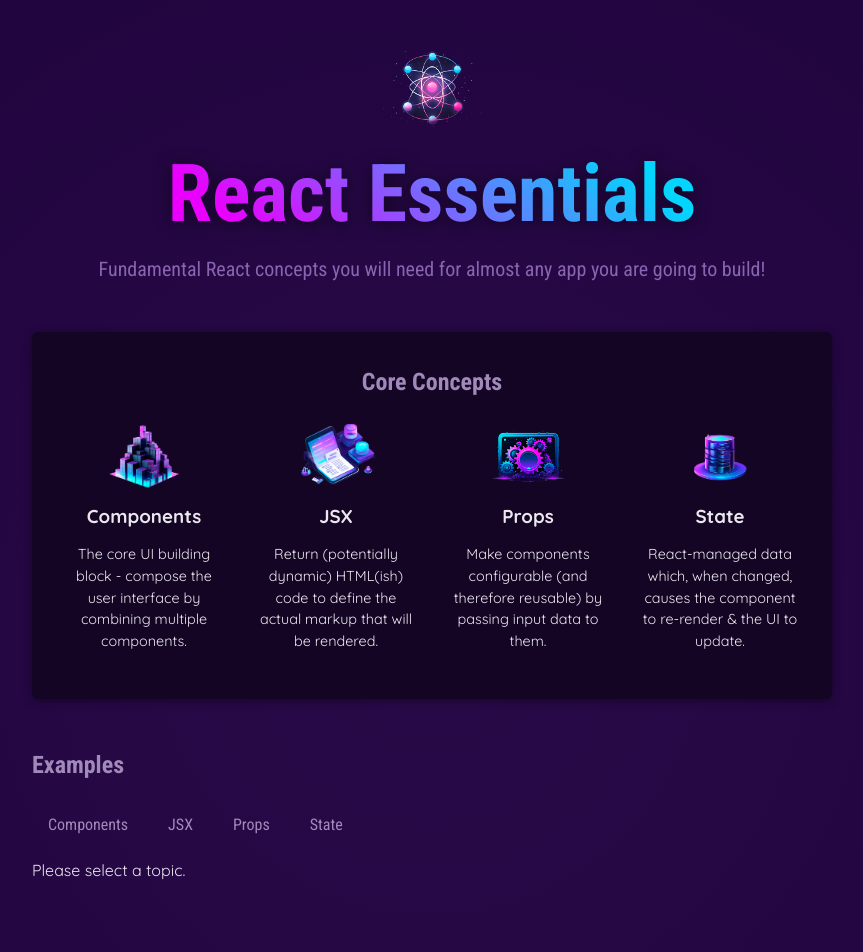
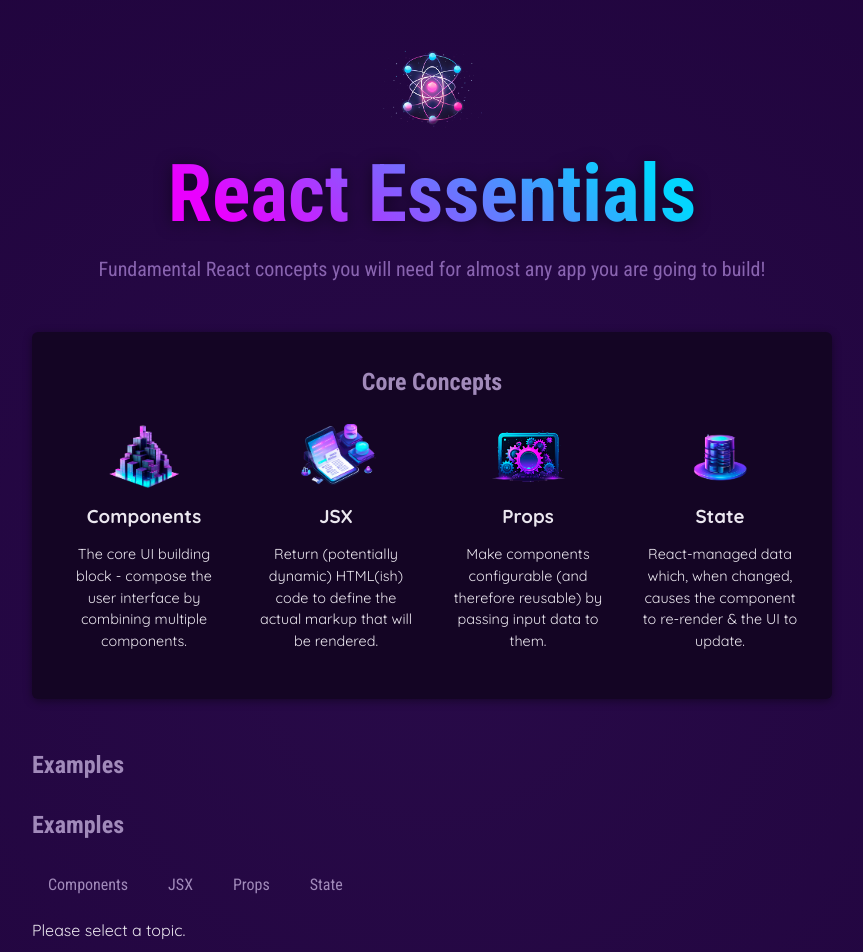
Before and after one commit to adrielfsc/react-essentials, a React (Vite) app: page / in a window 1280 px wide. Shown: the top 952 px of the page, without its empty margins (208-1071 px from the left). Built offline with nearby package versions, Linux system fonts and the light colour scheme.

Commit message:
adding section element and forwarding props

```diff
--- a/src/App.jsx
+++ b/src/App.jsx
@@ -1,5 +1,3 @@
-import {useState} from 'react';
-import { EXAMPLES } from './data.js'
 import Header from './components/Header/Header.jsx';
 import CoreConcepts from './components/CoreConcepts.jsx';
 import Examples from './components/Examples.jsx';
--- a/src/components/Examples.jsx
+++ b/src/components/Examples.jsx
@@ -1,9 +1,10 @@
 import { useState } from "react";
 import { EXAMPLES } from "../data";
 import TabButton from "./TabButton";
+import Section from "./Section";
 
-export default function Examples(){
-    const[selectedTopic, setSelectedTopic] = useState();
+export default function Examples() {
+  const [selectedTopic, setSelectedTopic] = useState();
 
   function handleSelect(selectedButton) {
     setSelectedTopic(selectedButton);
@@ -12,7 +13,7 @@
 
   let tabContent = <p>Please select a topic.</p>
 
-    if(selectedTopic){
+  if (selectedTopic) {
     tabContent = (
       <div id="tab-content">
         <h3>{EXAMPLES[selectedTopic].title}</h3>
@@ -27,16 +28,16 @@
   }
 
   return (
-        <section id="examples">
+    <Section title="Examples" id="examples">
       <h2>Examples</h2>
       <menu>
-            <TabButton isSelected={selectedTopic ==='components'} onSelect={() => handleSelect('components')}>Components</TabButton>
-            <TabButton isSelected={selectedTopic ==='jsx'} onSelect={() => handleSelect('jsx')}>JSX</TabButton>
-            <TabButton isSelected={selectedTopic ==='props'} onSelect={() => handleSelect('props')}>Props</TabButton>
-            <TabButton isSelected={selectedTopic ==='state'} onSelect={() => handleSelect('state')}>State</TabButton>
+        <TabButton isSelected={selectedTopic === 'components'} onClick={() => handleSelect('components')}>Components</TabButton>
+        <TabButton isSelected={selectedTopic === 'jsx'} onClick={() => handleSelect('jsx')}>JSX</TabButton>
+        <TabButton isSelected={selectedTopic === 'props'} onClick={() => handleSelect('props')}>Props</TabButton>
+        <TabButton isSelected={selectedTopic === 'state'} onClick={() => handleSelect('state')}>State</TabButton>
       </menu>
       {/* (!selectedTopic && tabContent) */}
       {tabContent}
-        </section>
+    </Section>
   );
 }
--- /dev/null
+++ b/src/components/Section.jsx
@@ -0,0 +1,8 @@
+export default function Section({ title, children, ...props }) {
+    return (
+        <section {...props}>
+            <h2>{title}</h2>
+            {children}
+        </section>
+    );
+}
--- a/src/components/TabButton.jsx
+++ b/src/components/TabButton.jsx
@@ -1,4 +1,4 @@
-export default function TabButton({children, onSelect, isSelected}){
+export default function TabButton({children, isSelected, ...props}){
     // document.querySelector('button').addEventListener('click',()=>{});
     // function handleClick(){
     //     console.log("Hello world!")
@@ -8,7 +8,7 @@
     // nesse caso ela só vai ser executada pelo próprio react quando o evento for inicializado
     return(
         <li>
-            <button className={isSelected ? 'active' : ''} onClick={onSelect}>{children}</button>
+            <button className={isSelected ? 'active' : ''} {...props}>{children}</button>
         </li>
     );
 }
```
Also changed, not shown: src/components/CoreConcepts.jsx (+3 -12 lines). Lines whose indentation alone changed are shown as unchanged.
